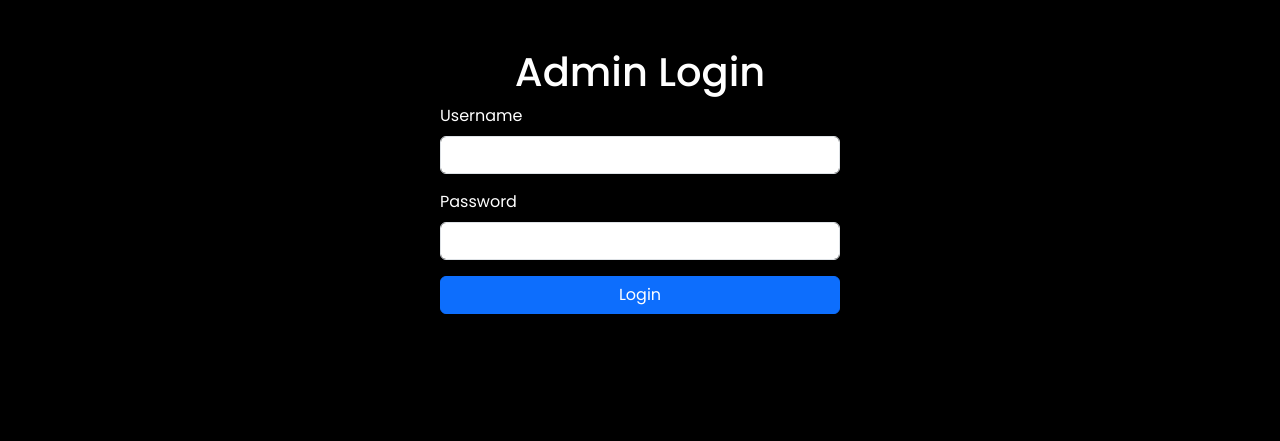
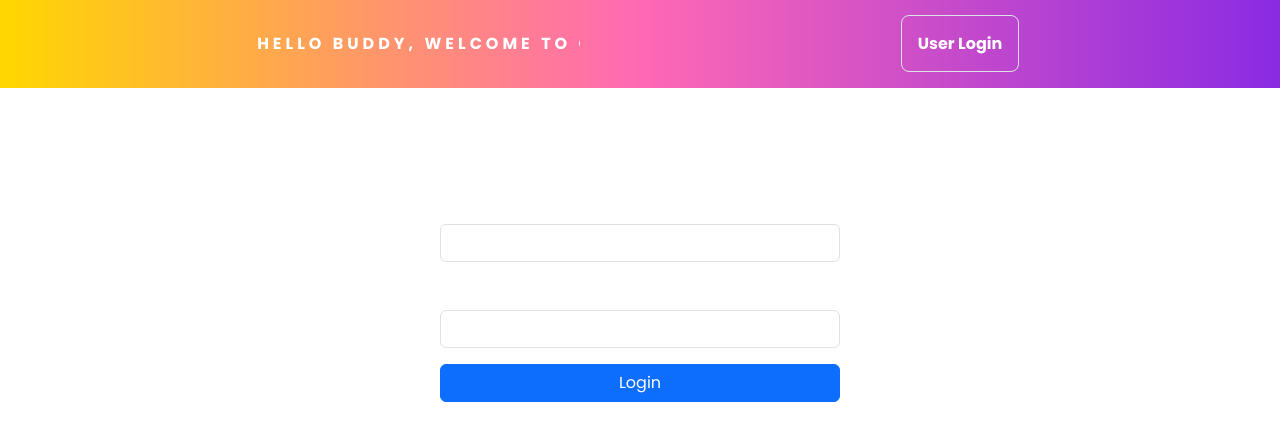
Before and after one commit to HimSha98/Employee_attendance, a PHP site: page /employee_attendance/admin_login.php in a window 1280 px wide. Shown: the top 441 px of the page. Run offline with PHP 8.4, Linux system fonts and the light colour scheme.

Commit message:
ADDED HEADER AND OTHER FUNCTIONALITY

```diff
--- a/admin_login.php
+++ b/admin_login.php
@@ -2,8 +2,8 @@
 session_start();
 
 // Define the admin credentials
-$admin_username = "hansraj";
-$admin_password = password_hash("hansraj", PASSWORD_DEFAULT); // Change "your_secure_password" to your desired password
+$admin_username = "devraj";
+$admin_password = password_hash("devraj_123", PASSWORD_DEFAULT); // Change "your_secure_password" to your desired password
 
 // Handle login form submission
 if ($_SERVER['REQUEST_METHOD'] === 'POST') {
--- a/assets/style.css
+++ b/assets/style.css
@@ -8,7 +8,7 @@
 }
 
 body {
-    background: black !important;
+    /* background: black !important; */
     color: white !important;
 }
 
@@ -51,3 +51,30 @@ animation: borderAnimation 5s linear infinite;
     text-decoration: underline;
     text-decoration-color: #00ccff;
 }
+
+/* HS HEADER SECTION STARTS */
+.head-bg {
+    background: linear-gradient(90deg, #FFD700, #FF69B4, #8A2BE2);
+}
+.scrolling-text {
+    white-space: nowrap;
+    overflow: hidden;
+    position: relative;
+}
+.scrolling-text span {
+    display: inline-block;
+    animation: scroll 10s linear infinite;
+}
+@keyframes scroll {
+    from {
+    transform: translateX(-100%);
+    }
+    to {
+    transform: translateX(100%);
+    }
+}
+.admin-login-btn a:hover {
+    background: white;
+    color: black !important;
+}
+/* HS HEADER SECTION ENDS */
--- a/includes/header.php
+++ b/includes/header.php
@@ -1,3 +1,9 @@
+<?php
+if (session_status() === PHP_SESSION_NONE) {
+    session_start();
+}
+?>
+
 <!DOCTYPE html>
 <html lang="en">
 <head>
@@ -9,3 +15,43 @@
     <link href="https://cdnjs.cloudflare.com/ajax/libs/font-awesome/6.0.0/css/all.min.css" rel="stylesheet">
 </head>
 <body>
+    <nav class="py-3 head-bg bg-light">
+        <div class="container-fluid">
+            <div class="row">
+                <div class="col-6 d-flex align-items-center justify-content-center">
+                    <div class="scrolling-text text-center text-white mx-5">
+                        <span class="text-uppercase fw-bold" style="letter-spacing: 4px;">Hello Buddy, welcome to our attendance portal</span>
+                    </div>
+                </div>
+                <div class="col-6">
+                    <div class="d-flex align-items-center justify-content-center my-3" id="navbarNav">
+                        <?php
+                        // Check if an admin is logged in
+                        if (isset($_SESSION['admin_logged_in']) && $_SESSION['admin_logged_in'] === true): ?>
+                            <span class="text-white me-3">HELLO ADMIN DEVRAJ</span>
+                        <?php
+                        // Check if a user is logged in
+                        elseif (isset($_SESSION['user_id'])): ?>
+                            <span class="text-white me-3">HELLO <?= htmlspecialchars($_SESSION['username']); ?></span>
+                            <a href="admin_login.php" class="btn btn-light">Admin Login</a>
+                        <?php
+                        // No one is logged in
+                        else:
+                            // Determine current page and show the opposite login button
+                            $current_page = basename($_SERVER['PHP_SELF']);
+                            if ($current_page === 'admin_login.php'): ?>
+                                <!-- <a href="user_login.php" class="btn btn-light">User Login</a> -->
+                                <div class="admin-login-btn">
+                                        <a href="index.php" class="p-3 text-decoration-none border rounded-3 text-white fw-bold">User Login</a>
+                                    </div>
+                            <?php else: ?>
+                                <div class="admin-login-btn">
+                                        <a href="admin.php" class="p-3 text-decoration-none border rounded-3 text-white fw-bold">Admin Login</a>
+                                    </div>
+                            <?php endif; ?>
+                        <?php endif; ?>
+                    </div>
+                </div>
+            </div>
+        </div>
+    </nav>
--- a/index.php
+++ b/index.php
@@ -9,7 +9,7 @@ if (isset($_SESSION['user_id'])) {
 
 <?php include 'includes/header.php'; ?>
     <div class="container">
-        <div class="row d-flex justify-content-center align-items-center min-vh-100">
+        <div class="row d-flex justify-content-center min-vh-100">
             <div class="col-4"></div>
             <div class="col-4 my-5">
                 <div class="form-card d-none mt-4 border p-4 rounded-2 my-form" id="register-form">
```
